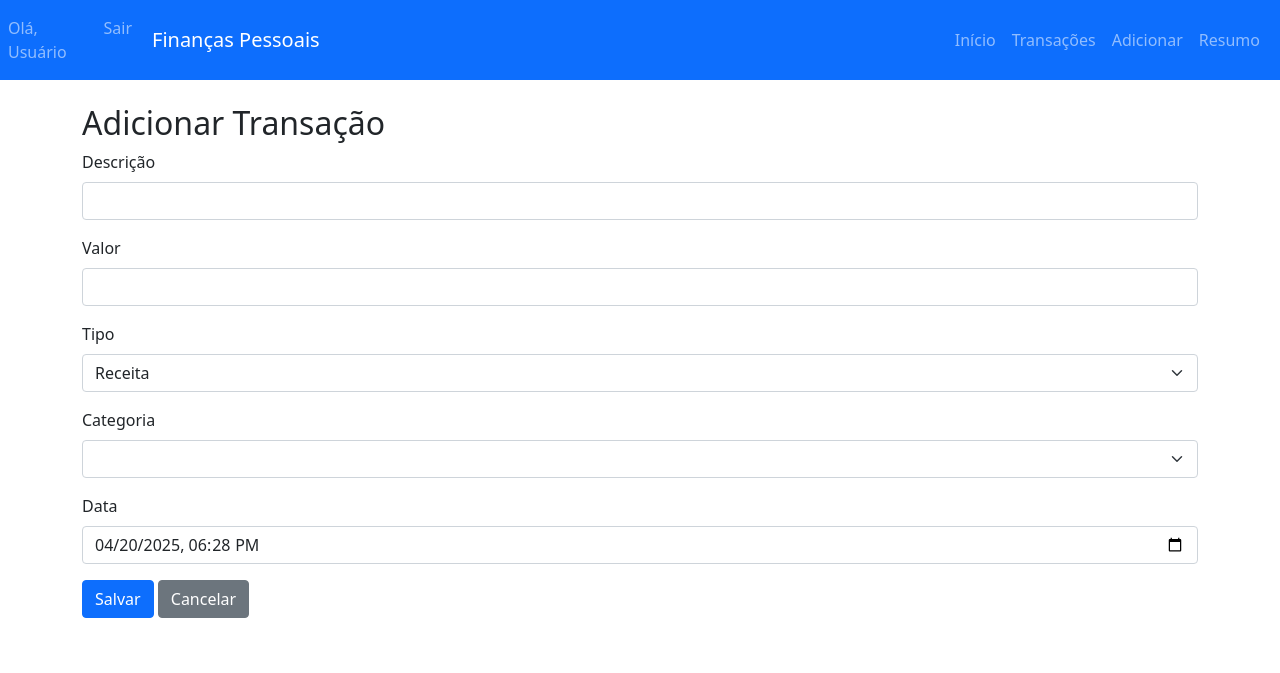
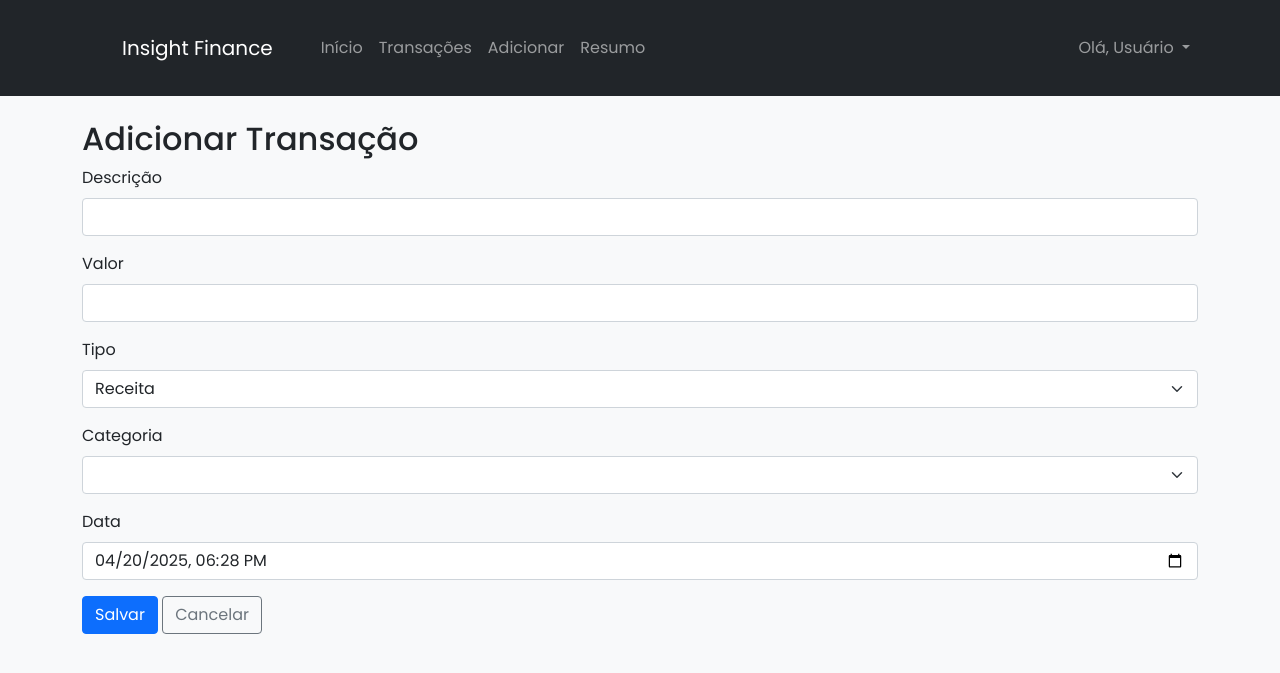
Before and after one commit to Matheus153/flask-financas, a Flask app: page /adicionar in a window 1280 px wide. Shown: the top 673 px of the page. Run offline with Flask 3, Linux system fonts and the light colour scheme; a user stored in the database is signed in; data that the repository does not hold is empty; some libraries are stand-ins or nearby versions.

Commit message:
Atualizando Layout da aplicacao

```diff
--- a/api/index.py
+++ b/api/index.py
@@ -4,7 +4,6 @@ import os
 sys.path.append(os.path.abspath(os.path.join(os.path.dirname(__file__), '..')))
 
 from app import create_app
-from app import db
 
 # Adaptador WSGI para Vercel
 def handler(environ, start_response):
@@ -13,7 +12,5 @@ def handler(environ, start_response):
 app = create_app()
 
 if __name__ == '__main__':
-    with app.app_context():
-        db.create_all()  # Cria as tabelas se não existirem
 
-    app.run(debug=True)
+    app.run()
--- a/app/routes.py
+++ b/app/routes.py
@@ -427,18 +427,56 @@ def resumo():
             color_discrete_sequence=px.colors.qualitative.Set3
         )
 
+        fig_despesas.update_layout(
+            font=dict(
+                family="Poppins, sans-serif"
+            )
+        )
+
+
         # Gráfico 2: Comparativo Receitas vs Despesas (Barras)
         df_agg = df.groupby('Tipo', as_index=False).agg({'Valor': 'sum'})
+        df_agg = df_agg.sort_values(by='Valor', ascending=False)
+        # Criar coluna com valores formatados no padrão BR (ex: 1.200)
+        df_agg['Valor_formatado'] = df_agg['Valor'].apply(
+            lambda x: f"{x:,.0f}".replace(",", "X").replace(".", ",").replace("X", ".")
+        )
+
         fig_comparativo = px.bar(
             df_agg,
             x='Tipo',
             y='Valor',
             title='Receitas vs Despesas',
             color='Tipo',
+            text='Valor_formatado',
             color_discrete_map={
-                'receita': '#2ecc71',
-                'despesa': '#e74c3c'
+                'receita': '#57C7A2',
+                'despesa': '#F06960'
             }
+        )
+
+        # Update layout to remove background
+        fig_comparativo.update_layout(
+            plot_bgcolor='rgba(0,0,0,0)',  # Set plot background to transparent
+            paper_bgcolor='rgba(0,0,0,0)',  # Set paper background to transparent
+            yaxis_title='Valor em (R$)',
+            font=dict(
+                family="Poppins, sans-serif"
+            )
+        )
+
+        fig_comparativo.update_traces(textposition='outside')
+
+        # Substituir os valores do eixo y por strings formatadas ao estilo brasileiro
+        ticks = df_agg['Valor'].max()
+        tick_vals = list(range(0, int(ticks) + 1, int(ticks / 5)))  # 5 ticks
+        tick_text = [f"{v:,.0f}".replace(",", "X").replace(".", ",").replace("X", ".") for v in tick_vals]
+
+        fig_comparativo.update_yaxes(
+            tickformat=',.0f',
+            tickvals=tick_vals,
+            ticktext=tick_text,             # Sem casas decimais, com separador de milhar
+            separatethousands=True
         )
 
         # Converter gráficos para HTML
@@ -476,7 +514,7 @@ def editar_transacao(id):
         transacao.valor = float(request.form['valor'])
         transacao.tipo = request.form['tipo']
         transacao.categoria_id = int(request.form['categoria'])
-        transacao.data = datetime.strptime(request.form['data'], '%Y-%m-%d')
+        transacao.data = datetime.strptime(request.form['data'], '%Y-%m-%dT%H:%M')
 
         db.session.commit()
         flash('Transação atualizada com sucesso!', 'success')
--- a/run.py
+++ b/run.py
@@ -1,11 +1,7 @@
 from app import create_app
-from app import db
 
 app = create_app()
 
+if __name__ == '__main__':
 
-if __name__ == '__main__':
-    with app.app_context():
-        db.create_all()  # Cria as tabelas se não existirem
-
-    app.run(debug=True, port=3000)
+    app.run(port=3000)
--- a/static/style.css
+++ b/static/style.css
@@ -1,5 +1,7 @@
+
 body {
     background-color: #f8f9fa;
+    font-family: Poppins, sans-serif;
 }
 
 .card {
@@ -8,7 +10,19 @@ body {
 }
 
 .card-header {
-    font-weight: bold;
+    font-weight: 500;
+}
+
+.card-body-home {
+    height: 10vh;
+    display: flex;
+    margin: 0 0 10px 20px;
+    align-items: end;
+}
+
+.navbar-brand {
+    margin: 0 2.5rem 0 2.5rem;
+    justify-content: start;
 }
 
 .table {
@@ -18,14 +32,15 @@ body {
 
 .navbar {
     margin-bottom: 20px;
+    height: 12vh;
 }
 
 .text-success {
-    font-weight: bold;
+    font-weight: 500;
 }
 
 .text-danger {
-    font-weight: bold;
+    font-weight: 500;
 }
 
 /* Filtro */
--- a/templates/adicionar.html
+++ b/templates/adicionar.html
@@ -38,6 +38,6 @@
     </div>
 
     <button type="submit" class="btn btn-primary">Salvar</button>
-    <a href="{{ url_for('.index') }}" class="btn btn-secondary">Cancelar</a>
+    <a href="{{ url_for('.index') }}" class="btn btn-outline-secondary">Cancelar</a>
 </form>
 {% endblock %}
--- a/templates/base.html
+++ b/templates/base.html
@@ -4,32 +4,76 @@
 <head>
     <meta charset="UTF-8">
     <meta name="viewport" content="width=device-width, initial-scale=1.0">
-    <title>Finanças Pessoais</title>
-    <link rel="stylesheet" href="{{ url_for('static', filename='style.css') }}">
+    <title>Insight Finance</title>
     <link href="https://cdn.jsdelivr.net/npm/bootstrap@5.1.3/dist/css/bootstrap.min.css" rel="stylesheet">
+    <link rel="stylesheet" href="{{ url_for('static', filename='style.css') }}?v=1.0">
+    <link href="https://fonts.googleapis.com/css2?family=Roboto:wght@400;700&display=swap" rel="stylesheet">
+    <link rel="preconnect" href="https://fonts.googleapis.com">
+    <link rel="preconnect" href="https://fonts.gstatic.com" crossorigin>
+    <link
+        href="https://fonts.googleapis.com/css2?family=Poppins:ital,wght@0,100;0,200;0,300;0,400;0,500;0,600;0,700;0,800;0,900;1,100;1,200;1,300;1,400;1,500;1,600;1,700;1,800;1,900&display=swap"
+        rel="stylesheet">
+    <script src="https://cdn.plot.ly/plotly-latest.min.js"></script>
 </head>
 
 <body>
-    <nav class="navbar navbar-expand-lg navbar-dark bg-primary">
+    <nav class="navbar navbar-expand-lg navbar-dark bg-dark">
+        <div class="container">
+            <a class="navbar-brand" href="{{ url_for('main.index') }}">Insight Finance</a>
+
+
+            <div class="collapse navbar-collapse" id="navbarNav">
+                <!-- Links principais (esquerda) -->
+                <ul class="navbar-nav me-auto">
+                    <li class="nav-item">
+                        <a class="nav-link" href="{{ url_for('main.index') }}">Início</a>
+                    </li>
+                    <li class="nav-item">
+                        <a class="nav-link" href="{{ url_for('main.listar_transacoes') }}">Transações</a>
+                    </li>
+                    <li class="nav-item">
+                        <a class="nav-link" href="{{ url_for('main.adicionar_transacao') }}">Adicionar</a>
+                    </li>
+                    <li class="nav-item">
+                        <a class="nav-link" href="{{ url_for('main.resumo') }}">Resumo</a>
+                    </li>
+                </ul>
+
+                <!-- Seção do usuário (direita) -->
                 <div class="navbar-nav ms-auto">
                     {% if current_user.is_authenticated %}
-            <span class="nav-item nav-link">Olá, {{ current_user.name }}</span>
+                    <li class="nav-item dropdown">
+                        <a class="nav-link dropdown-toggle" href="#" id="navbarDropdown" role="button"
+                            data-bs-toggle="dropdown" aria-expanded="false">
+                            Olá, {{ current_user.name }}
+                        </a>
+                        <ul class="dropdown-menu dropdown-menu-end" aria-labelledby="navbarDropdown">
                             {% if current_user.is_admin %}
-            <a class="nav-link" href="{{ url_for('main.admin_panel') }}">Gerenciar usuários</a>
+                            <li>
+                                <a class="dropdown-item" href="{{ url_for('main.admin_panel') }}">
+                                    <i class="bi bi-people-fill me-2"></i>Gerenciar Usuários
+                                </a>
+                            </li>
+                            <li>
+                                <hr class="dropdown-divider">
+                            </li>
                             {% endif %}
-            <a class="nav-link" href="{{ url_for('main.logout') }}">Sair</a>
+                            <li>
+                                <a class="dropdown-item" href="{{ url_for('main.logout') }}">
+                                    <i class="bi bi-box-arrow-right me-2"></i>Sair
+                                </a>
+                            </li>
+                        </ul>
+                    </li>
                     {% else %}
+                    <li class="nav-item">
                         <a class="nav-link" href="{{ url_for('main.login') }}">Entrar</a>
+                    </li>
+                    <li class="nav-item">
+                        <a class="nav-link" href="{{ url_for('main.cadastrar') }}">Cadastrar</a>
+                    </li>
                     {% endif %}
                 </div>
-
-        <div class="container">
-            <a class="navbar-brand" href="{{ url_for('main.index') }}">Finanças Pessoais</a>
-            <div class="navbar-nav">
-                <a class="nav-link" href="{{ url_for('main.index') }}">Início</a>
-                <a class="nav-link" href="{{ url_for('main.listar_transacoes') }}">Transações</a>
-                <a class="nav-link" href="{{ url_for('main.adicionar_transacao') }}">Adicionar</a>
-                <a class="nav-link" href="{{ url_for('main.resumo') }}">Resumo</a>
             </div>
         </div>
     </nav>
@@ -49,6 +93,7 @@
         {% block content %}{% endblock %}
     </div>
 
+
     <script src="https://cdn.jsdelivr.net/npm/bootstrap@5.1.3/dist/js/bootstrap.bundle.min.js"></script>
 </body>
 
--- a/templates/editar.html
+++ b/templates/editar.html
@@ -37,8 +37,8 @@
 
     <div class="mb-3">
         <label for="data" class="form-label">Data</label>
-        <input type="date" class="form-control" id="data" name="data" value="{{ transacao.data.strftime('%Y-%m-%d') }}"
-            required>
+        <input type="datetime-local" class="form-control" id="data" name="data"
+            value="{{ transacao.data.strftime('%Y-%m-%dT%H:%M') }}" required>
     </div>
 
     <button type="submit" class="btn btn-primary">Atualizar</button>
--- a/templates/resumo.html
+++ b/templates/resumo.html
@@ -19,7 +19,7 @@
             </div>
             <div class="col-md-3">
                 <button type="submit" class="btn btn-primary">Filtrar</button>
-                <a href="{{ url_for('main.resumo') }}" class="btn btn-secondary">Limpar</a>
+                <a href="{{ url_for('main.resumo') }}" class="btn btn-outline-secondary">Limpar</a>
             </div>
         </form>
 
```
Also changed, not shown: app/__init__.py (+10 -1 lines), templates/index.html (+6 -6 lines), templates/transacoes.html (+5 -3 lines). Lines whose indentation alone changed are shown as unchanged.
